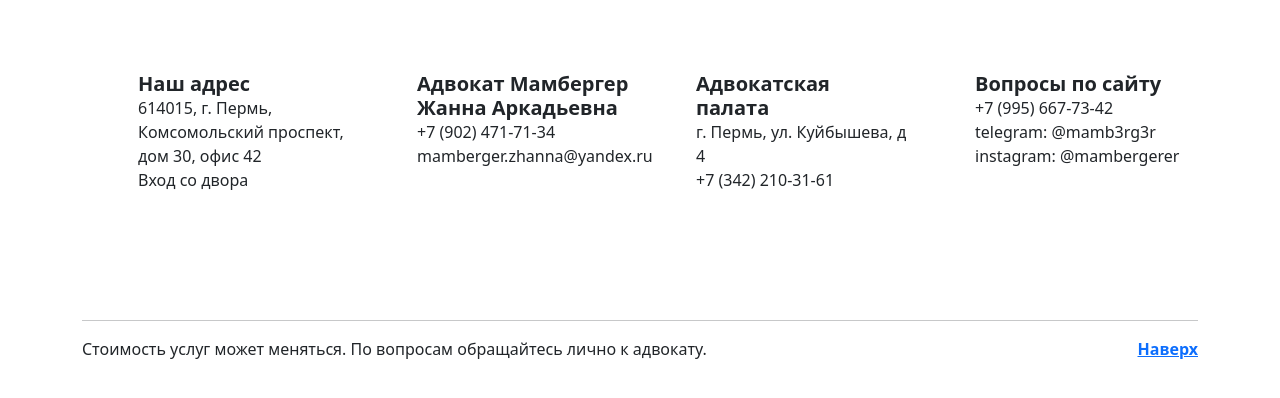
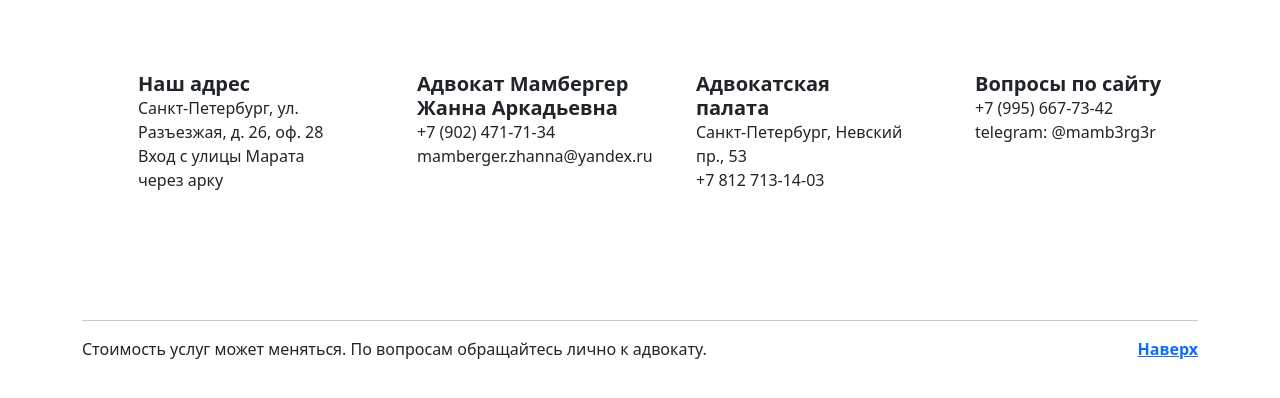
Before and after one commit to erickmamberger/zhanna, a Django app: page /contacts/ in a window 1280 px wide. Shown: the part 72-470 px from the top of the page. Run offline with Django 3.2, Linux system fonts and the light colour scheme; some libraries are stand-ins or nearby versions.

Commit message:
SPB in contacts

```diff
--- a/main/templates/main/contacts.html
+++ b/main/templates/main/contacts.html
@@ -51,7 +51,7 @@
         <svg class="bi text-muted flex-shrink-0 me-3" width="1.75em" height="1.75em"><use xlink:href="#speedometer2"/></svg>
         <div>
           <h5 class="fw-bold mb-0">Наш адрес</h5>
-          <p>614015, г. Пермь, Комсомольский проспект, дом 30, офис 42<br>Вход со двора</p>
+          <p>Санкт-Петербург, ул. Разъезжая, д. 26, оф. 28<br>Вход с улицы Марата через арку</p>
         </div>
       </div>
       <div class="col d-flex align-items-start">
@@ -65,14 +65,14 @@
         <svg class="bi text-muted flex-shrink-0 me-3" width="1.75em" height="1.75em"><use xlink:href="#geo-fill"/></svg>
         <div>
           <h5 class="fw-bold mb-0">Адвокатская палата</h5>
-          <p>г. Пермь, ул. Куйбышева, д 4<br>+7 (342) 210-31-61</p>
+          <p>Санкт-Петербург, Невский пр., 53<br>+7 812 713-14-03</p>
         </div>
       </div>
       <div class="col d-flex align-items-start">
         <svg class="bi text-muted flex-shrink-0 me-3" width="1.75em" height="1.75em"><use xlink:href="#tools"/></svg>
         <div>
           <h5 class="fw-bold mb-0">Вопросы по сайту</h5>
-          <p>+7 (995) 667-73-42<br>telegram: @mamb3rg3r<br>instagram: @mambergerer</p>
+          <p>+7 (995) 667-73-42<br>telegram: @mamb3rg3r</p>
         </div>
       </div>
     </div>
```
